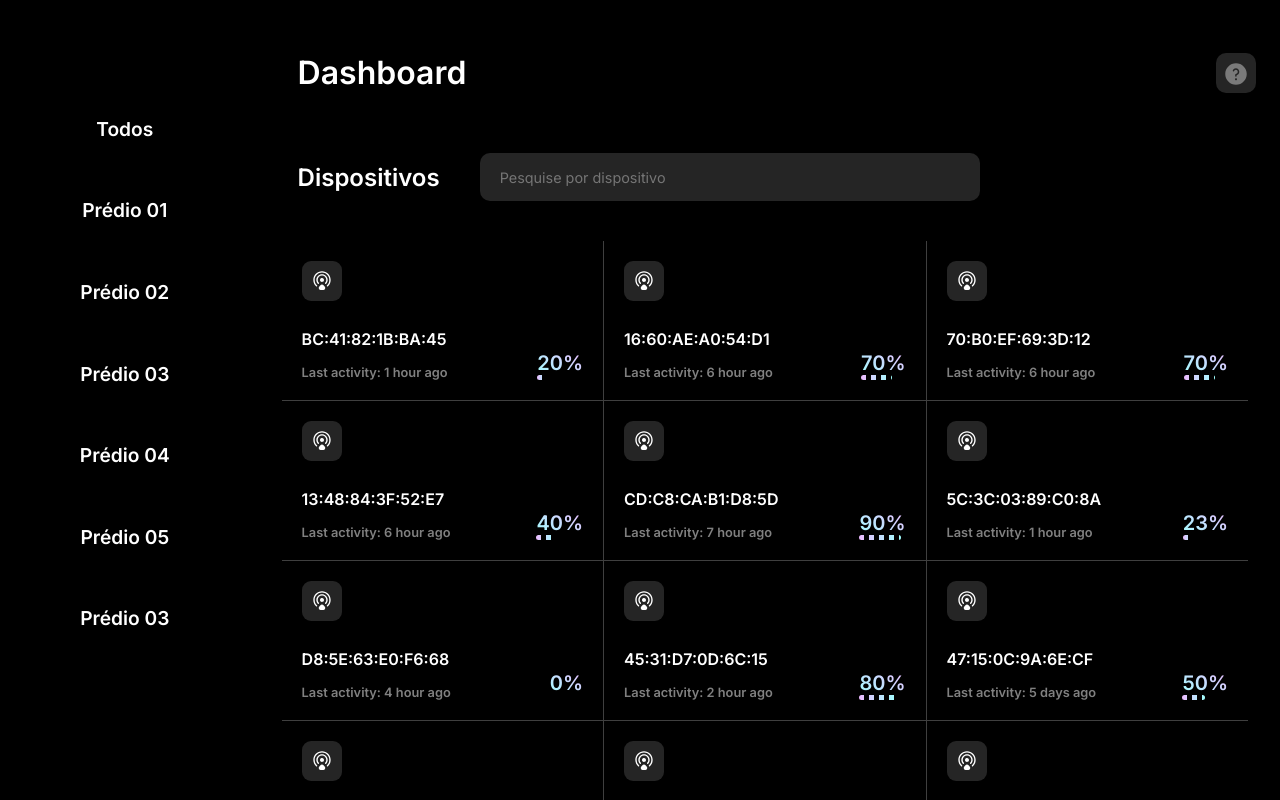
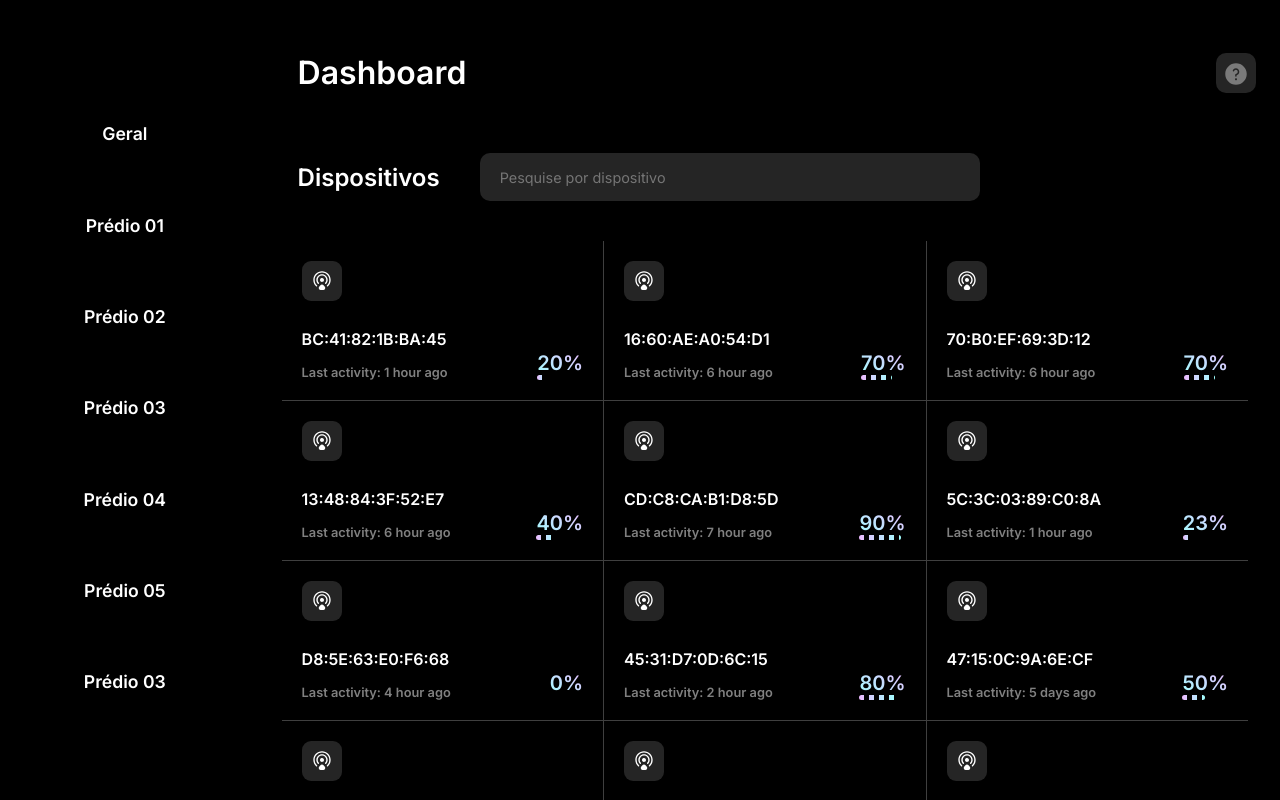
Before and after one commit to 2022M4T1-Inteli/Locus, a React (Vite) app in the folder src/front/: page /dashboard in a window 1280 px wide. Shown: the top 800 px of the page. Built offline with nearby package versions, Linux system fonts and the light colour scheme.

Commit message:
feat(): dashboardPage updates

```diff
--- a/src/front/src/components/Dash.jsx
+++ b/src/front/src/components/Dash.jsx
@@ -7,7 +7,9 @@ export function Dash() {
         <div className={styles.display}>
             <h1 className={styles.text}>Dashboard</h1>
             <div className={styles.help}>
-                <img src={HelpIcon} alt="Help Icon" />
+                <a href="https://ipfs.io/ipfs/QmYFHiHnjosanx9BkjUyk3oD3w26bzfiodsgWQGrQjWCUi/">
+                    <img src={HelpIcon} alt="Help Icon" />
+                </a>
             </div>
         </div>
     );
--- a/src/front/src/components/LocusButton.module.css
+++ b/src/front/src/components/LocusButton.module.css
@@ -17,5 +17,10 @@
 }
 
 .button:hover {
-    background-position: right center;
+    background-image: linear-gradient(
+        to right,
+        rgba(237, 186, 255, 1) 0%,
+        rgba(197, 222, 255, 1) 50%,
+        rgba(161, 255, 255, 1) 100%
+    );
 }
--- a/src/front/src/components/SideBar.jsx
+++ b/src/front/src/components/SideBar.jsx
@@ -4,7 +4,7 @@ export function SideBar() {
     return (
         <aside className={styles.sidebar}>
             <footer>
-                <a href="#">Todos</a>
+                <a href="#">Geral</a>
                 <a href="#">Prédio 01</a>
                 <a href="#">Prédio 02</a>
                 <a href="#">Prédio 03</a>
--- a/src/front/src/components/SideBar.module.css
+++ b/src/front/src/components/SideBar.module.css
@@ -35,9 +35,11 @@
 
 .sidebar footer a {
     background: transparent;
-    padding: 1.8rem;
+    padding: 1.2rem;
+    margin: 1rem;
+    border-radius: 0.5rem;
     font-weight: bold;
-    font-size: 1.2rem;
+    font-size: 1.1rem;
     text-align: center;
     text-decoration: none;
     color: var(--white);
@@ -45,3 +47,23 @@
     align-items: flex;
     justify-content: center;
 }
+
+/* .sidebar a:hover {
+    background-image: linear-gradient(
+        to right,
+        rgba(237, 186, 255, 1) 0%,
+        rgba(197, 222, 255, 1) 50%,
+        rgba(161, 255, 255, 1) 100%
+    );
+    color: var(--black-300);
+} */
+
+.sidebar footer a:focus {
+    background-image: linear-gradient(
+        to right,
+        rgba(237, 186, 255, 1) 0%,
+        rgba(197, 222, 255, 1) 50%,
+        rgba(161, 255, 255, 1) 100%
+    );
+    color: var(--black-300);
+}
```
